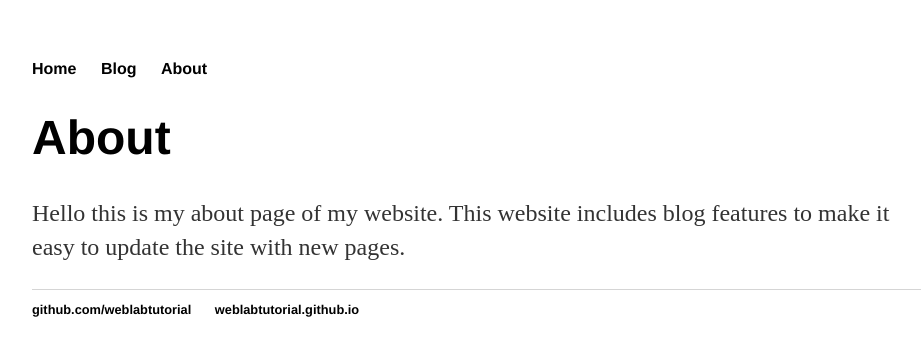
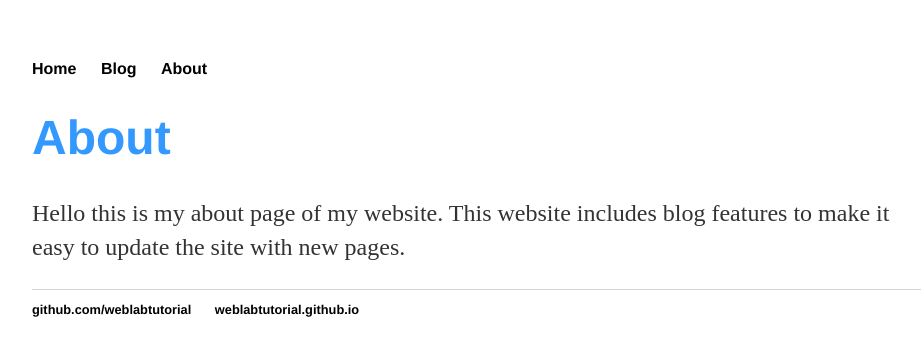
Before and after one commit to OwMck/OwMck.github.io, a Jekyll site: the page built from about/index.html, in a window 1280 px wide. Shown: the top 356 px of the page, without its empty margins (160-1081 px from the left). Built offline with Jekyll 4.4.1, drawn with Linux system fonts in a browser that asks for light colours.

```diff
--- a/css/main.css
+++ b/css/main.css
@@ -3,7 +3,7 @@
 }
 
 h1{
-  font-size: 3em;font-family:'Helvetica', 'Arial', 'Sans-Serif';color: black;
+  font-size: 3em;font-family:'Helvetica', 'Arial', 'Sans-Serif';color: #3399ff;
 }
 
 .homeH{
```
